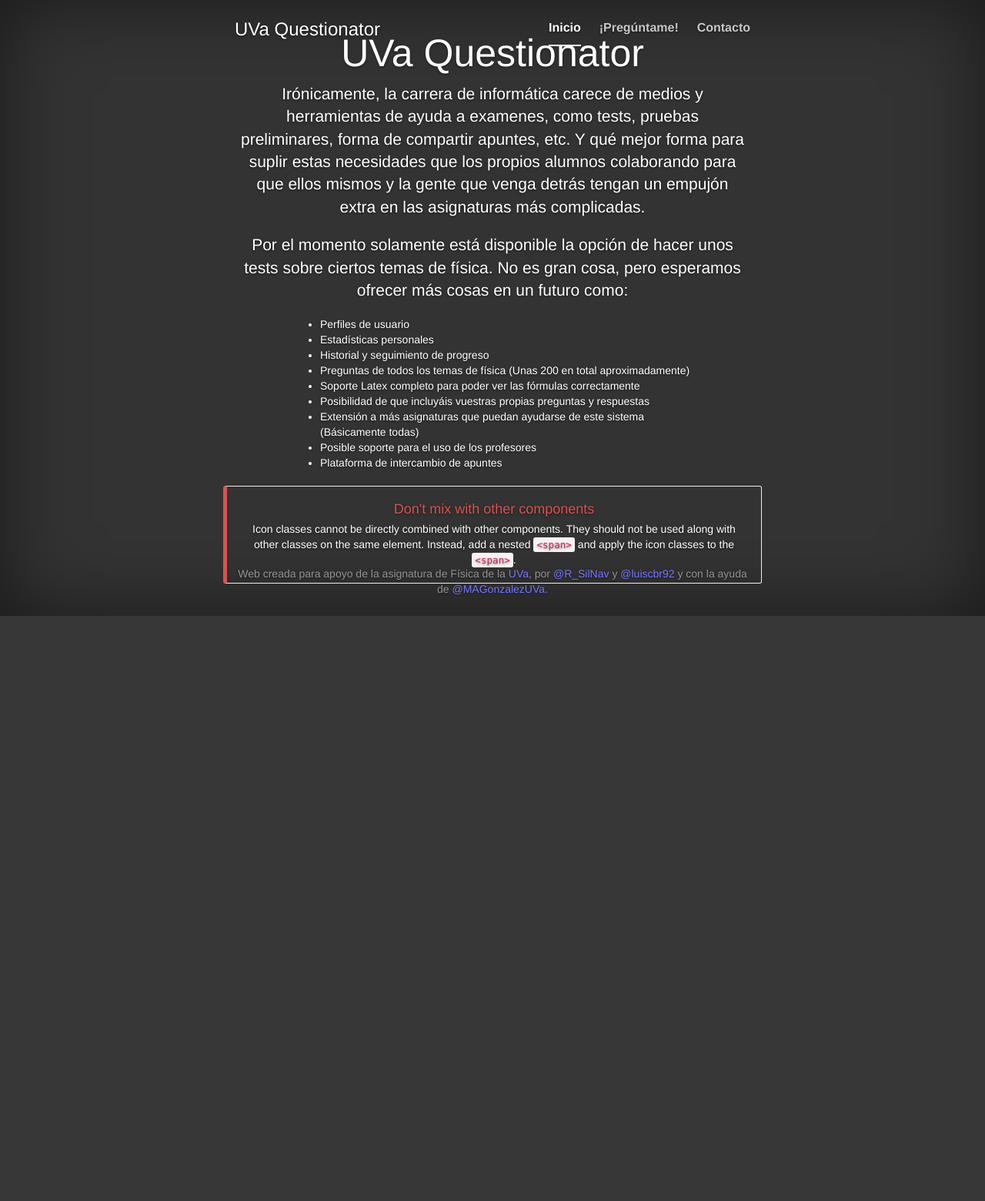
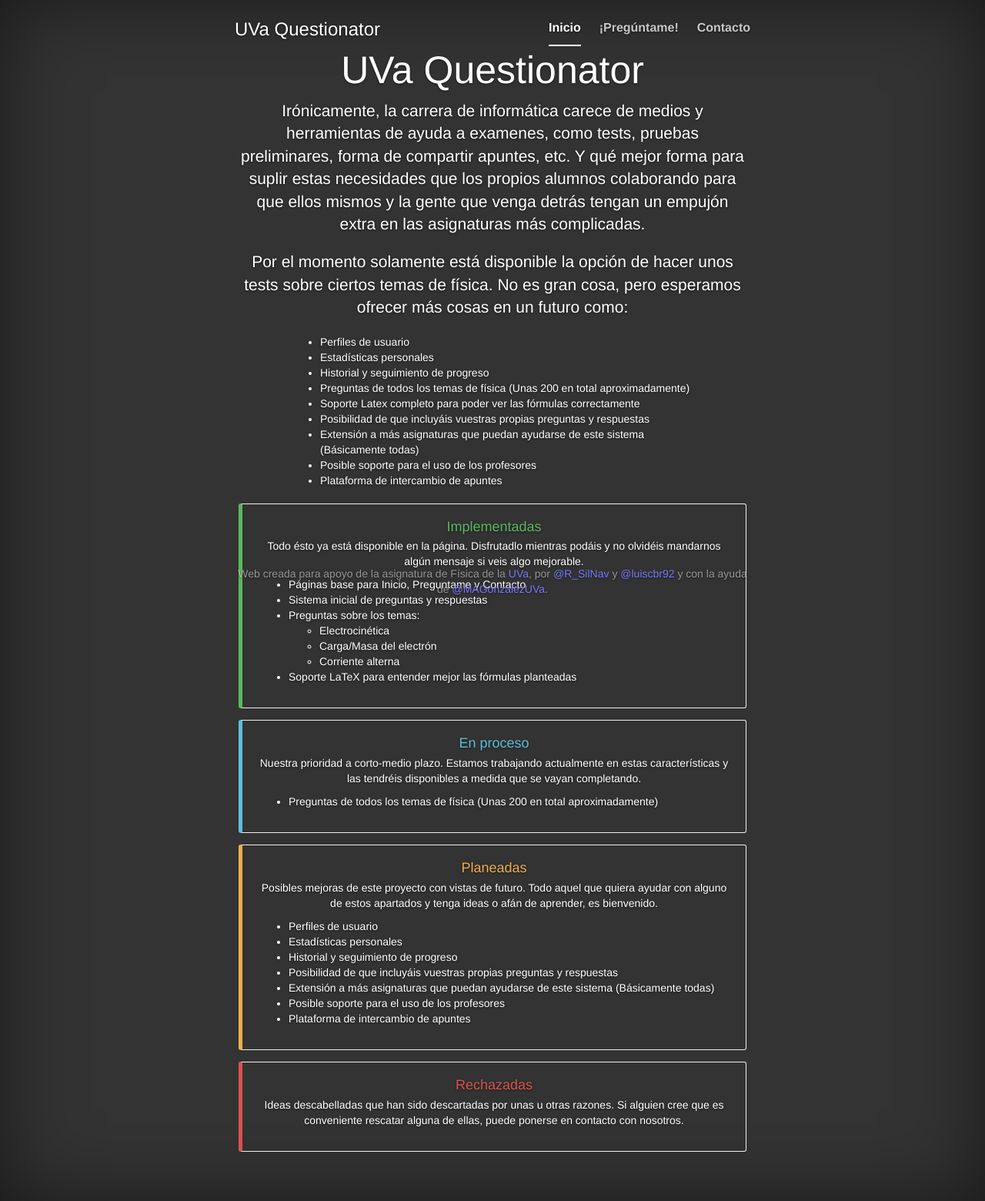
Before and after one commit to Rsilnav/drunken-happiness, a Flask app: page / in a window 1280 px wide. Shown: the whole page at 77% size. Before the commit the page ends 800 px from the top, so only its background shows below. Run offline with Flask 2, Linux system fonts and the light colour scheme; some libraries are stand-ins or nearby versions.

Commit message:
Final fix req

```diff
--- a/app/static/css/cover.css
+++ b/app/static/css/cover.css
@@ -74,6 +74,8 @@ body {
 .cover-container {
   margin-right: auto;
   margin-left: auto;
+  margin-top: 5%;
+  margin-bottom: 5%;
 }
 
 /* Padding for spacing */
--- a/app/templates/my-index.html
+++ b/app/templates/my-index.html
@@ -18,12 +18,55 @@
               <li>Plataforma de intercambio de apuntes</li>
             </ul>
             </p>
+
+            <div class="bs-callout bs-callout-success">
+              <h4>Implementadas</h4>
+              <p>Todo ésto ya está disponible en la página. Disfrutadlo mientras podáis y no olvidéis mandarnos algún mensaje si veis algo mejorable.</p>
+              <ul class="text-left">
+                <li>Páginas base para Inicio, Preguntame y Contacto</li>
+                <li>Sistema inicial de preguntas y respuestas</li>
+                <li>Preguntas sobre los temas:</li>
+                <ul>
+                  <li>Electrocinética</li>
+                  <li>Carga/Masa del electrón</li>
+                  <li>Corriente alterna</li>
+                </ul>
+                <li>Soporte LaTeX para entender mejor las fórmulas planteadas</li>
+              </ul>
+            </div>
+
+            <div class="bs-callout bs-callout-info" id="callout-glyphicons-dont-mix">
+              <h4>En proceso</h4>
+              <p>Nuestra prioridad a corto-medio plazo. Estamos trabajando actualmente en estas características y las tendréis disponibles a medida que se vayan completando.</p>
+              <ul class="text-left">
+                <li>Preguntas de todos los temas de física (Unas 200 en total aproximadamente)</li>
+              </ul>
+            </div>
+
+            <div class="bs-callout bs-callout-warning" id="callout-glyphicons-dont-mix">
+              <h4>Planeadas</h4>
+              <p>Posibles mejoras de este proyecto con vistas de futuro. Todo aquel que quiera ayudar con alguno de estos apartados y tenga ideas o afán de aprender, es bienvenido.</p>
+              <ul class="text-left">
+                <li>Perfiles de usuario</li>
+                <li>Estadísticas personales</li>
+                <li>Historial y seguimiento de progreso</li>
+                <li>Posibilidad de que incluyáis vuestras propias preguntas y respuestas</li>
+                <li>Extensión a más asignaturas que puedan ayudarse de este sistema (Básicamente todas)</li>
+                <li>Posible soporte para el uso de los profesores</li>
+                <li>Plataforma de intercambio de apuntes</li>
+              </ul>
+            </div>
+
+            <div class="bs-callout bs-callout-danger" id="callout-glyphicons-dont-mix">
+              <h4>Rechazadas</h4>
+              <p>Ideas descabelladas que han sido descartadas por unas u otras razones. Si alguien cree que es conveniente rescatar alguna de ellas, puede ponerse en contacto con nosotros.</p>
+              <ul class="text-left">
+              </ul>
+            </div>
+
           </div>
 
-<div class="bs-callout bs-callout-danger" id="callout-glyphicons-dont-mix">
-    <h4>Don't mix with other components</h4>
-    <p>Icon classes cannot be directly combined with other components. They should not be used along with other classes on the same element. Instead, add a nested <code>&lt;span&gt;</code> and apply the icon classes to the <code>&lt;span&gt;</code>.</p>
-  </div>
+
 
 
 {% endblock %}
--- a/flask/pip-selfcheck.json
+++ b/flask/pip-selfcheck.json
@@ -1 +1 @@
-{"last_check":"2015-02-07T12:35:26Z","pypi_version":"6.0.8"}
+{"last_check":"2015-02-23T13:26:37Z","pypi_version":"6.0.8"}
```
Also changed, not shown: requirements.txt (+5 -81 lines), 11 other files.
